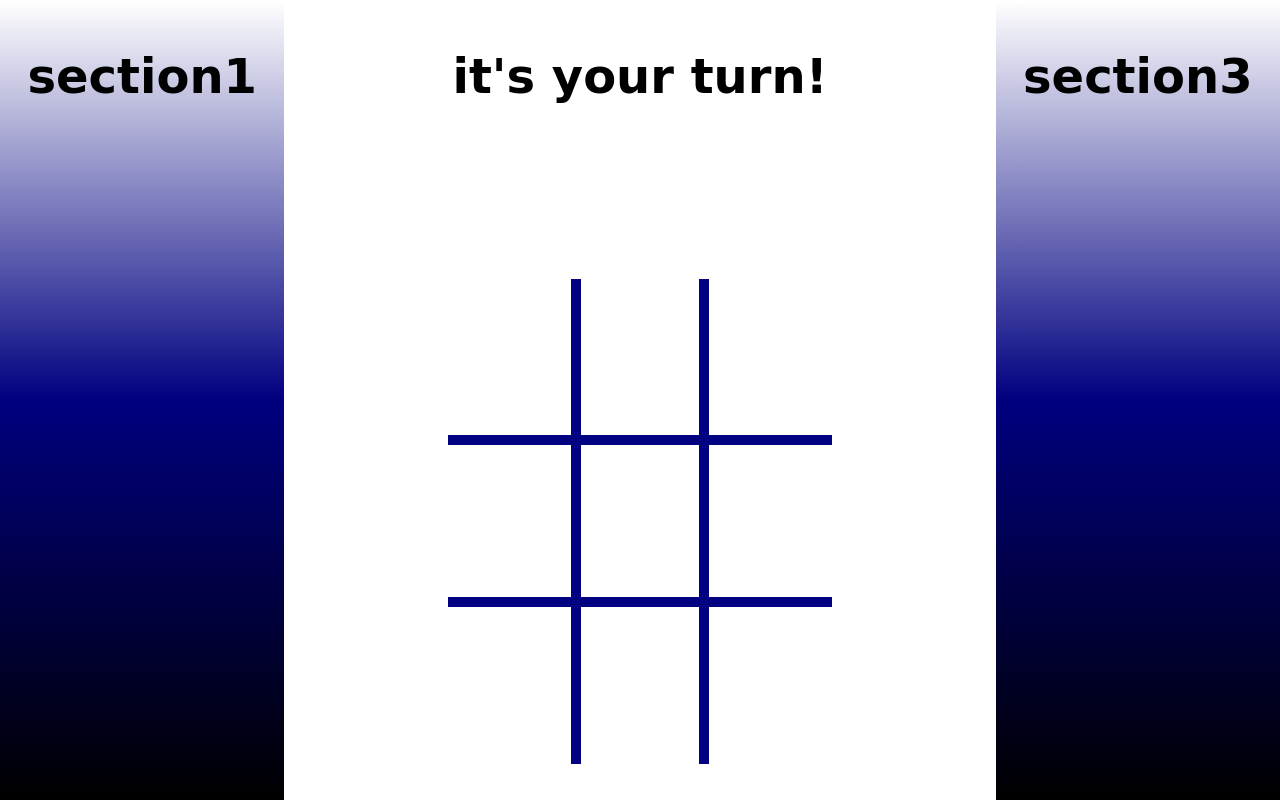
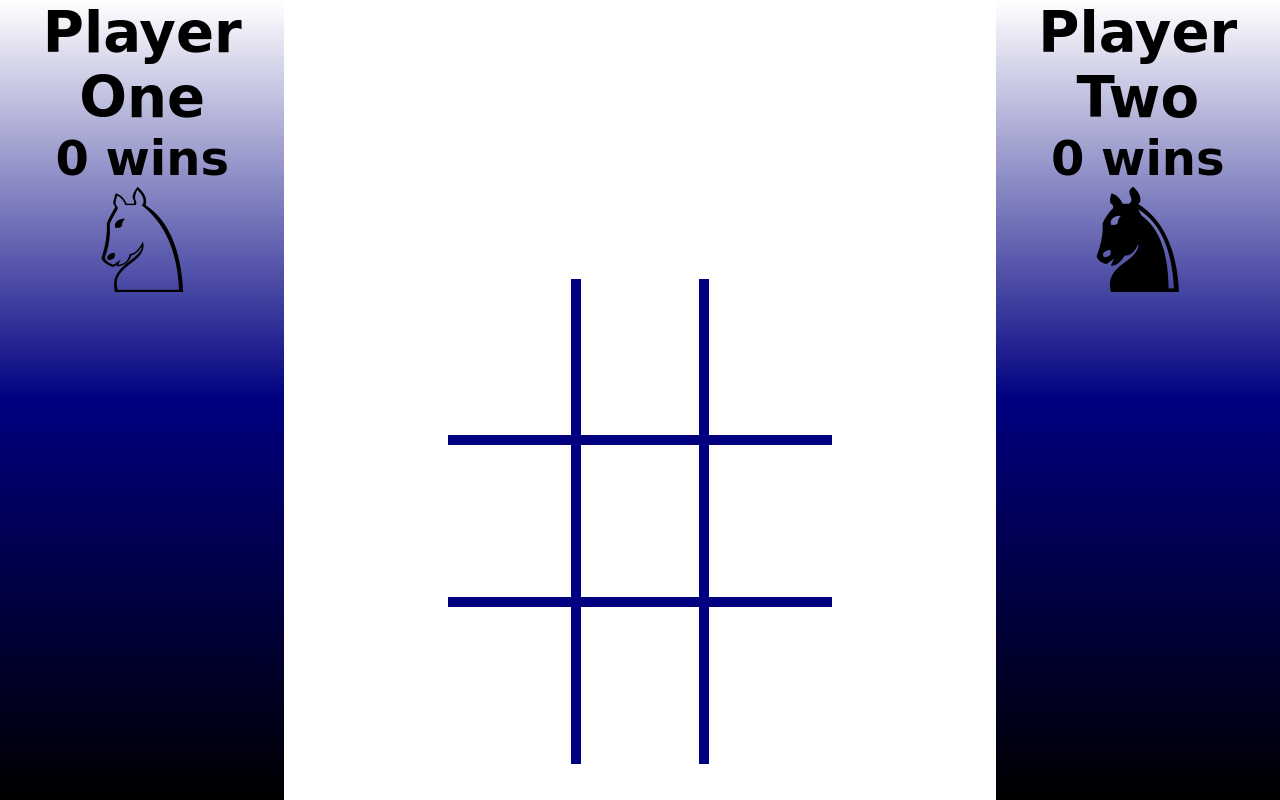
Before and after one commit to corysanders3/tic-tac-toe, a plain HTML site: page index.html in a window 1280 px wide. Drawn offline with Linux system fonts and the light colour scheme.

Commit message:
Add functionality upon load to create player objects and display that to the dom.

```diff
--- a/index.html
+++ b/index.html
@@ -5,12 +5,10 @@
         <link rel="stylesheet" href="style.css">
     </head>
     <body>
-        <section class="side-bar">
-            <p>section1</p>
+        <section class="side-bar player-one">
         </section>
         <main>
             <section class="whos-turn">
-                <p>it's your turn!</p>
             </section>
             <section class="board">
                 <div class="grid-space"></div>
@@ -24,8 +22,7 @@
                 <div class="grid-space"></div>
             </section>
         </main>
-        <section class="side-bar">
-            <p>section3</p>
+        <section class="side-bar player-two">
         </section>
         <script type="text/javascript" src="main.js"></script>
     </body>
--- a/main.js
+++ b/main.js
@@ -0,0 +1,45 @@
+//QuerySelectors
+var whosTurnSection = document.querySelector('.whos-turn')
+var playerSections = {
+    playerOne: document.querySelector('.player-one'),
+    playerTwo: document.querySelector('.player-two')
+}
+
+//Event Listeners
+window.addEventListener('load', function() {
+    createPlayer('playerOne', '&#x2658;', 'Player One');
+    createPlayer('playerTwo', '&#x265E;', 'Player Two');
+    updatePlayerDetails(players, playerSections);
+});
+
+//Data Model
+var players = [];
+
+//Functions
+function createPlayer(id, token, playerName){
+    var newPlayer = {
+    id,
+    token,
+    wins: 0,
+    name: playerName
+    };
+    players.push(newPlayer)
+};
+
+function updatePlayerDetails(allPlayers, section) {
+    var playerSectionArray = Object.keys(section)
+    for(var i = 0; i < allPlayers.length; i++) {
+        for(var z = 0; z < playerSectionArray.length; z++) {
+            if(allPlayers[i].id === playerSectionArray[i]) {
+                playerSections[playerSectionArray[i]].innerHTML = `
+                <h3>${allPlayers[i].name}</h3>
+                <h4>${allPlayers[i].wins} wins</h4>
+                <div class="emoji">${allPlayers[i].token}</div>`
+            }
+        }
+    }
+}
+
+
+
+//window.prompt('Enter First Name:', 'Player One')
--- a/style.css
+++ b/style.css
@@ -55,3 +55,12 @@ main {
 .grid-space:nth-child(3n-2) {
     border-left: none;
 }
+
+h3, h4{
+    margin: 0;
+}
+
+.emoji {
+    font-size: 3em;
+    margin-top: -10%;
+}
```
